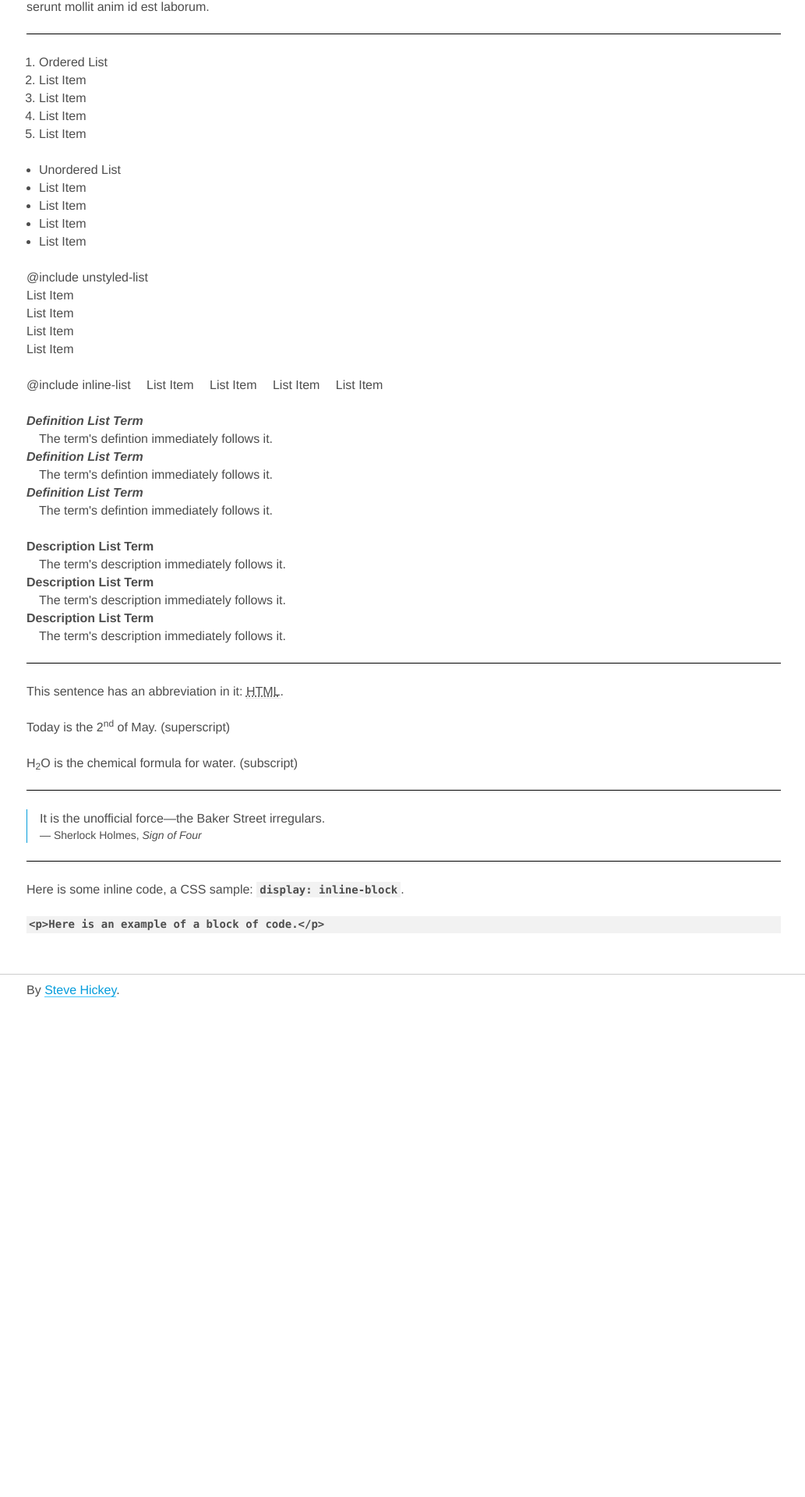
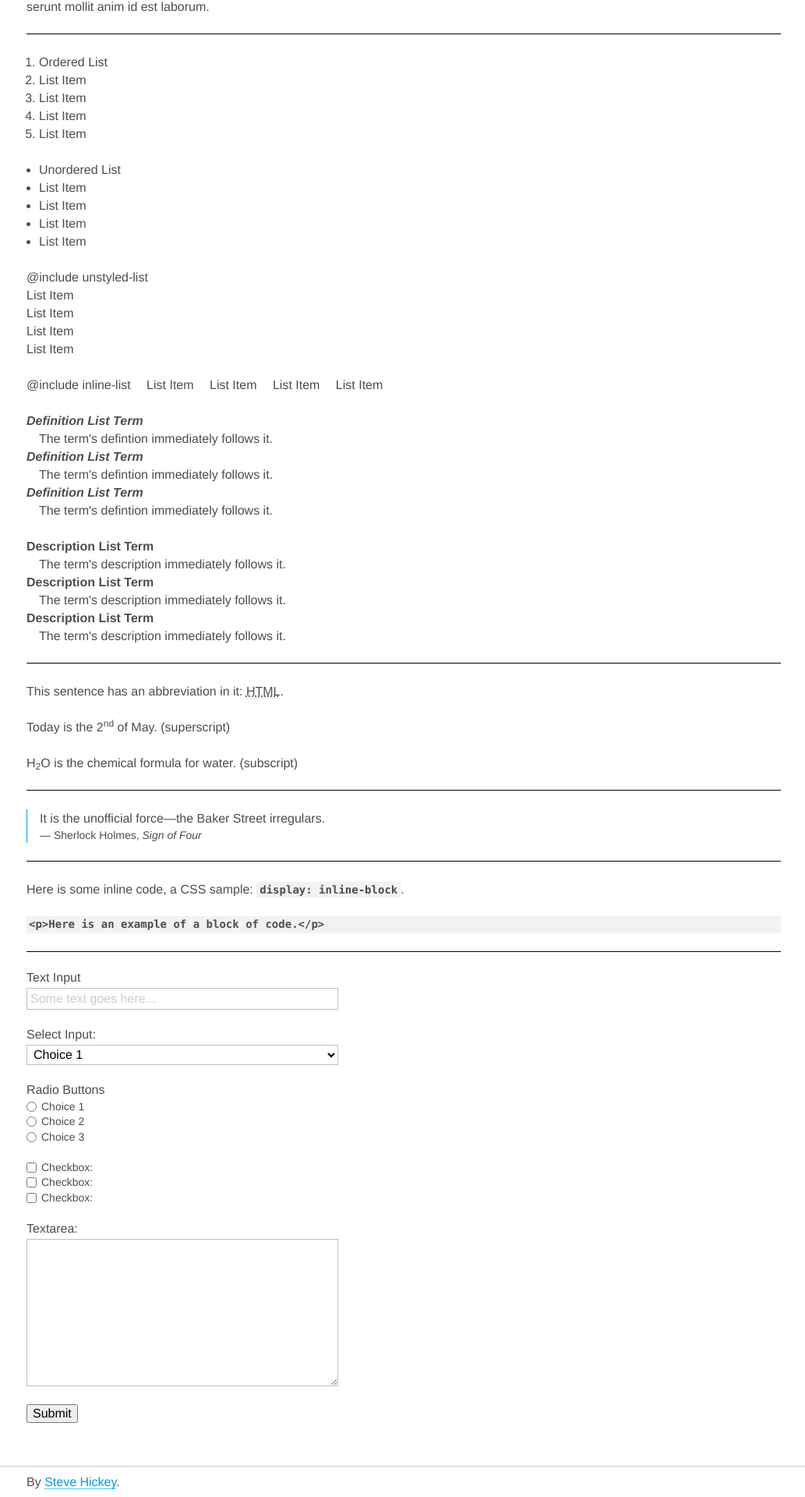
Before and after one commit to javasteve99/static-site-starter, a Jekyll site: the page built from index.html, in a window 1280 px wide. Shown: the part 958-2878 px from the top of the page at 78% size, without its empty margins (122-1155 px from the left). Built offline with Jekyll 4.4.1, drawn with Linux system fonts in a browser that asks for light colours; nearby versions of some CDN libraries; before the commit the page ends 2247 px from its top, so only the background shows below that.

Commit message:
Get form styling in better shape

```diff
--- a/css/sass/_global.scss
+++ b/css/sass/_global.scss
@@ -44,6 +44,10 @@ body {
 
   .unstyled-list { @include unstyled-list; }
   .inline-list { @include inline-list; }
+
+  #demo-form {
+    width: 400px;
+  }
 }
 
 [role="contentinfo"] {
--- a/css/styles.css
+++ b/css/styles.css
@@ -225,7 +225,8 @@ label, input, button, select, textarea {
   margin: 0; }
 
 label {
-  display: block; }
+  display: block;
+  margin-bottom: 0.25em; }
 
 select,
 textarea,
@@ -256,7 +257,7 @@ input[type="color"] {
   vertical-align: middle; }
 
 input, textarea {
-  width: 200px; }
+  width: 100%; }
 
 textarea {
   height: auto;
@@ -279,7 +280,7 @@ input[type="search"],
 input[type="tel"],
 input[type="color"] {
   background-color: white;
-  border: 1px solid black; }
+  border: 1px solid #bfbfbf; }
   textarea:focus,
   input[type="text"]:focus,
   input[type="password"]:focus,
@@ -301,10 +302,7 @@ input[type="color"] {
     /* IE6-9 */ }
 
 input[type="search"] {
-  -webkit-appearance: textfield;
-  -moz-box-sizing: content-box;
-  -webkit-box-sizing: content-box;
-  box-sizing: content-box; }
+  -webkit-appearance: textfield; }
 
 input[type="search"]::-webkit-search-cancel-button,
 input[type="search"]::-webkit-search-decoration {
@@ -312,12 +310,28 @@ input[type="search"]::-webkit-search-decoration {
 
 input[type="radio"],
 input[type="checkbox"] {
-  margin: 4px 0 0;
-  *margin-top: 0;
-  /* IE7 */
-  margin-top: 1px \9;
-  /* IE8-9 */
+  margin: 0;
   line-height: normal; }
+
+.radio,
+.checkbox {
+  min-height: 1.4375; }
+  .radio ul,
+  .checkbox ul {
+    list-style: none;
+    margin-left: 0; }
+  .radio li,
+  .checkbox li {
+    height: 1.4375;
+    line-height: 1.4375; }
+    .radio li label,
+    .checkbox li label {
+      font-size: 0.875em; }
+
+.radio input[type="radio"],
+.checkbox input[type="checkbox"] {
+  float: left;
+  margin: 2px 6px 0 0; }
 
 input[type="file"],
 input[type="image"],
@@ -330,15 +344,12 @@ input[type="checkbox"] {
 
 select,
 input[type="file"] {
-  height: 2em;
-  /* In IE7, the height of the select element cannot be changed by height, only font-size */
-  *margin-top: 4px;
-  /* For IE7, add top margin to align select with labels */
-  line-height: 2em; }
+  height: 1.625em;
+  line-height: 1.625em; }
 
 select {
-  width: 200px;
-  border: 1px solid black;
+  width: 100%;
+  border: 1px solid #bfbfbf;
   background-color: white; }
 
 select[multiple],
@@ -355,13 +366,13 @@ input[type="checkbox"]:focus {
 
 input:-moz-placeholder,
 textarea:-moz-placeholder {
-  color: gray; }
+  color: #cccccc; }
 input:-ms-input-placeholder,
 textarea:-ms-input-placeholder {
-  color: gray; }
+  color: #cccccc; }
 input::-webkit-input-placeholder,
 textarea::-webkit-input-placeholder {
-  color: gray; }
+  color: #cccccc; }
 
 button::-moz-focus-inner,
 input::-moz-focus-inner {
@@ -384,7 +395,7 @@ select[readonly],
 textarea[readonly],
 button[readonly] {
   cursor: not-allowed;
-  background-color: #bfbfbf; }
+  background-color: #cccccc; }
 
 input[type="radio"][disabled],
 input[type="checkbox"][disabled],
@@ -468,6 +479,8 @@ body {
       margin-left: 0; }
     [role="main"] .inline-list li:last-child {
       margin-right: 0; }
+  [role="main"] #demo-form {
+    width: 400px; }
 
 [role="contentinfo"] {
   border-top: 1px solid #cccccc; }
--- a/index.html
+++ b/index.html
@@ -100,6 +100,50 @@ nav-area: home
 &lt;p&gt;Here is an example of a block of code.&lt;/p&gt;
 </pre>
 
+    <hr /><!-- a horizontal rule, if you're into that sort of thing -->
+
+    <form action="/" id="demo-form">
+      <fieldset>
+        <label for="text-input">Text Input</label>
+        <input id="text-input" type="text" placeholder="Some text goes here...">
+      </fieldset>
+
+      <fieldset>
+        <label for="select-input">Select Input:</label>
+        <select id="select-input">
+          <option value="Choice 1">Choice 1</option>
+          <option value="Choice 2">Choice 2</option>
+          <option value="Choice 3">Choice 3</option>
+        </select>
+      </fieldset>
+
+      <fieldset class="radio">
+        <label for="radio-buttons">Radio Buttons</label>
+        <ul>
+          <li><label><input type="radio" name="radio-buttons" />Choice 1</label></li>
+          <li><label><input type="radio" name="radio-buttons" />Choice 2</label></li>
+          <li><label><input type="radio" name="radio-buttons" />Choice 3</label></li>
+        </ul>
+      </fieldset>
+
+      <fieldset class="checkbox">
+        <ul>
+          <li><label><input type="checkbox">Checkbox:</label></li>
+          <li><label><input type="checkbox">Checkbox:</label></li>
+          <li><label><input type="checkbox">Checkbox:</label></li>
+        </ul>
+      </fieldset>
+
+      <fieldset>
+        <label for="textarea">Textarea:</label>
+        <textarea rows="8" name="textarea"></textarea>
+      </fieldset>
+
+      <fieldset>
+        <input type="submit" value="Submit">
+      </fieldset>
+    </form>
+
   </div><!-- end of div.container -->
 </div><!-- end of div[role=main] -->
 
```
Also changed, not shown: css/sass/_forms.scss (+31 -11 lines), css/sass/_variables.scss (+5 -4 lines).
